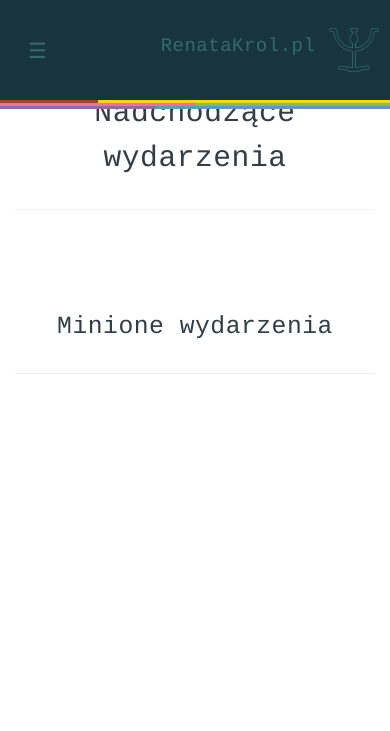
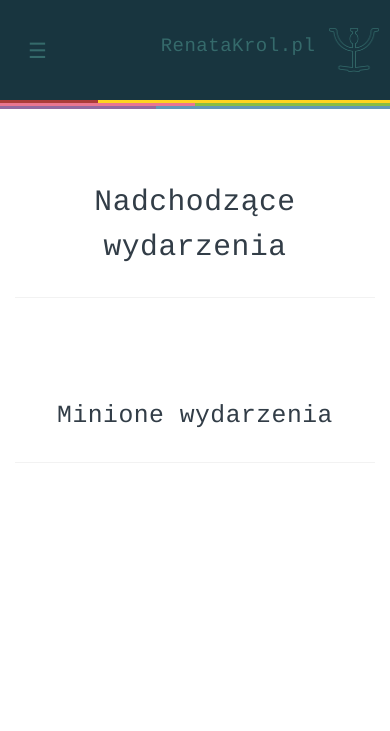
Before and after one commit to wiaderko024/renatakrol.pl, a Django app: page /events/ in a window 390 px wide. Shown: the top 731 px of the page. Run offline with Django 4.2, Linux system fonts and the light colour scheme; data that the repository does not hold is empty; some libraries are stand-ins or nearby versions.

Commit message:
RWD for events page

```diff
--- a/events/templates/events.html
+++ b/events/templates/events.html
@@ -14,6 +14,12 @@
         .nl {
             color: #757575 !important;
         }
+
+        @media (max-width: 990px) {
+            .main-con {
+                margin-top: 110px;
+            }
+        }
     </style>
 {% endblock %}
 
@@ -22,8 +28,8 @@
 
     <main class="main-content">
         <section class="section">
-            <div class="container">
-                <h2 class="text-center mt-5">Nadchodzące wydarzenia</h2>
+            <div class="container main-con">
+                <h2 class="text-center mt-6">Nadchodzące wydarzenia</h2>
                 <hr>
                 <div class="row">
                     {% for e in events %}
```
